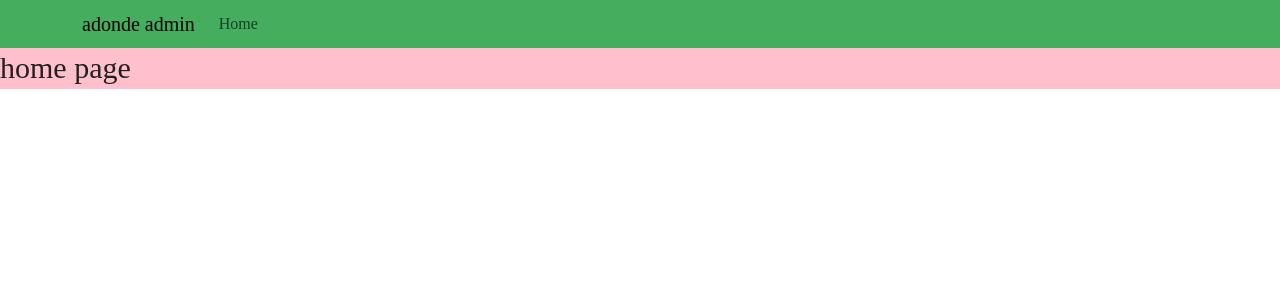
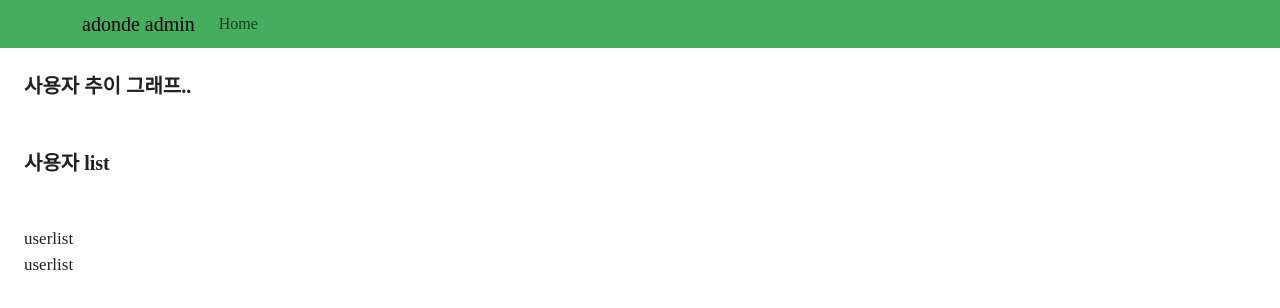
Before and after one commit to adonde-app/adonde-admin, a React (Create React App) app: page / in a window 1280 px wide. Shown: the top 308 px of the page. Built offline with nearby package versions, Linux system fonts and the light colour scheme.

Commit message:
Feat : shared component and test

```diff
--- a/src/App.tsx
+++ b/src/App.tsx
@@ -1,5 +1,5 @@
 import Home from './pages/Home'
-import NavBar from './component/NavBar'
+import NavBar from './components/NavBar'
 
 function App() {
   return (
--- /dev/null
+++ b/src/components/home/UserList.tsx
@@ -0,0 +1,19 @@
+import styled from '@emotion/styled'
+import Flex from '@shared/Flex'
+import Text from '@shared/Text'
+
+function UserList() {
+  return (
+    <Container>
+      <Flex direction="column">
+        <Text>userlist</Text>
+        <Text>userlist</Text>
+      </Flex>
+    </Container>
+  )
+}
+export default UserList
+
+const Container = styled.div`
+  padding: 24px;
+`
--- /dev/null
+++ b/src/components/shared/Flex.tsx
@@ -0,0 +1,17 @@
+import styled from '@emotion/styled'
+import { CSSProperties } from 'react'
+
+interface FlexProps {
+  align?: CSSProperties['alignItems']
+  justify?: CSSProperties['justifyContent']
+  direction?: CSSProperties['flexDirection']
+}
+
+const Flex = styled.div<FlexProps>(({ align, justify, direction }) => ({
+  display: 'flex',
+  alignItems: align,
+  justifyContent: justify,
+  flexDirection: direction,
+}))
+
+export default Flex
--- /dev/null
+++ b/src/components/shared/Top.tsx
@@ -0,0 +1,24 @@
+import { css } from '@emotion/react'
+
+import Flex from './Flex'
+import Text from './Text'
+
+interface TopProps {
+  title: string
+}
+
+function Top({ title }: TopProps) {
+  return (
+    <Flex direction="column" css={containerStyles}>
+      <Text bold={true} typography="t4">
+        {title}
+      </Text>
+    </Flex>
+  )
+}
+
+const containerStyles = css`
+  padding: 24px;
+`
+
+export default Top
--- a/src/pages/Home.tsx
+++ b/src/pages/Home.tsx
@@ -1,16 +1,18 @@
 import { css } from '@emotion/react'
-import Text from '@/component/shared/Text'
+import Text from '@/components/shared/Text'
+import Top from '@/components/shared/Top'
+import UserList from '@/components/home/UserList'
 
 const contanerStyles = css`
-  background-color: pink;
+  /* background-color: pink; */
 `
 
 function Home() {
   return (
     <div css={contanerStyles}>
-      <Text typography="t1" display="block">
-        home page{' '}
-      </Text>
+      <Top title="사용자 추이 그래프.." />
+      <Top title="사용자 list" />
+      <UserList></UserList>
     </div>
   )
 }
```
Also changed, not shown: src/components/NavBar.tsx (renamed from src/component/NavBar.tsx), src/components/shared/Text.tsx (renamed from src/component/shared/Text.tsx).
